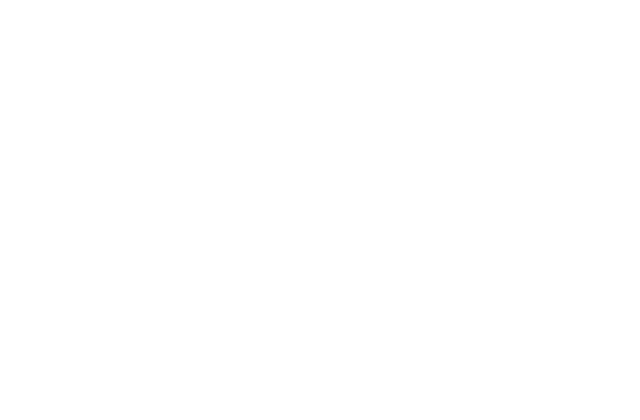
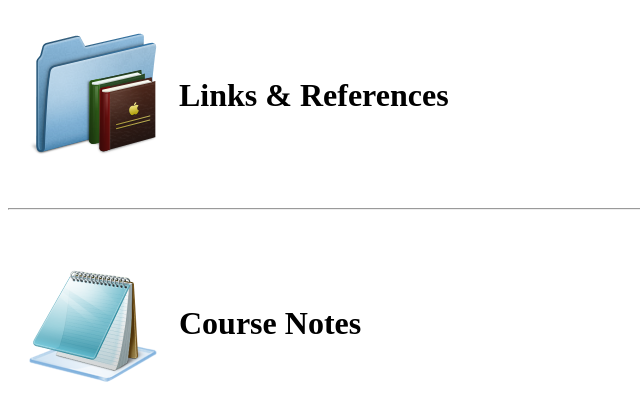
Before and after one commit to MagyarCsaba/webdevbootcamp, a plain HTML site: page coursenotes.html in a window 1280 px wide. Shown: the whole page, without its empty margins (0-640 px from the left). Drawn offline with Linux system fonts and the light colour scheme.

Commit message:
Add files via upload

```diff
--- a/coursenotes.html
+++ b/coursenotes.html
@@ -3,12 +3,29 @@
 
 <head>
   <meta charset="utf-8">
-  <title>WebDev Course Notes & Links</title>
+  <title>Course Notes & Links</title>
 </head>
 
 <body>
 
+  <table cellspacing="20">
+    <tr>
+      <td><img src="images/blue-books-icon.png" alt="References Image"></td>
+      <td><h1>Links & References</h1></td>
+    </tr>
+  </table>
 
+
+  <br>
+  <hr>
+  <br>
+
+  <table cellspacing="20">
+    <tr>
+      <td><img src="images/editor-icon.png" alt="Notes Image"></td>
+      <td><h1>Course Notes</h1></td>
+    </tr>
+  </table>
 
 
 </body>
```
Also changed, not shown: index.html (+1 -1 lines), images/blue-books-icon.png (added), images/editor-icon.png (added).
